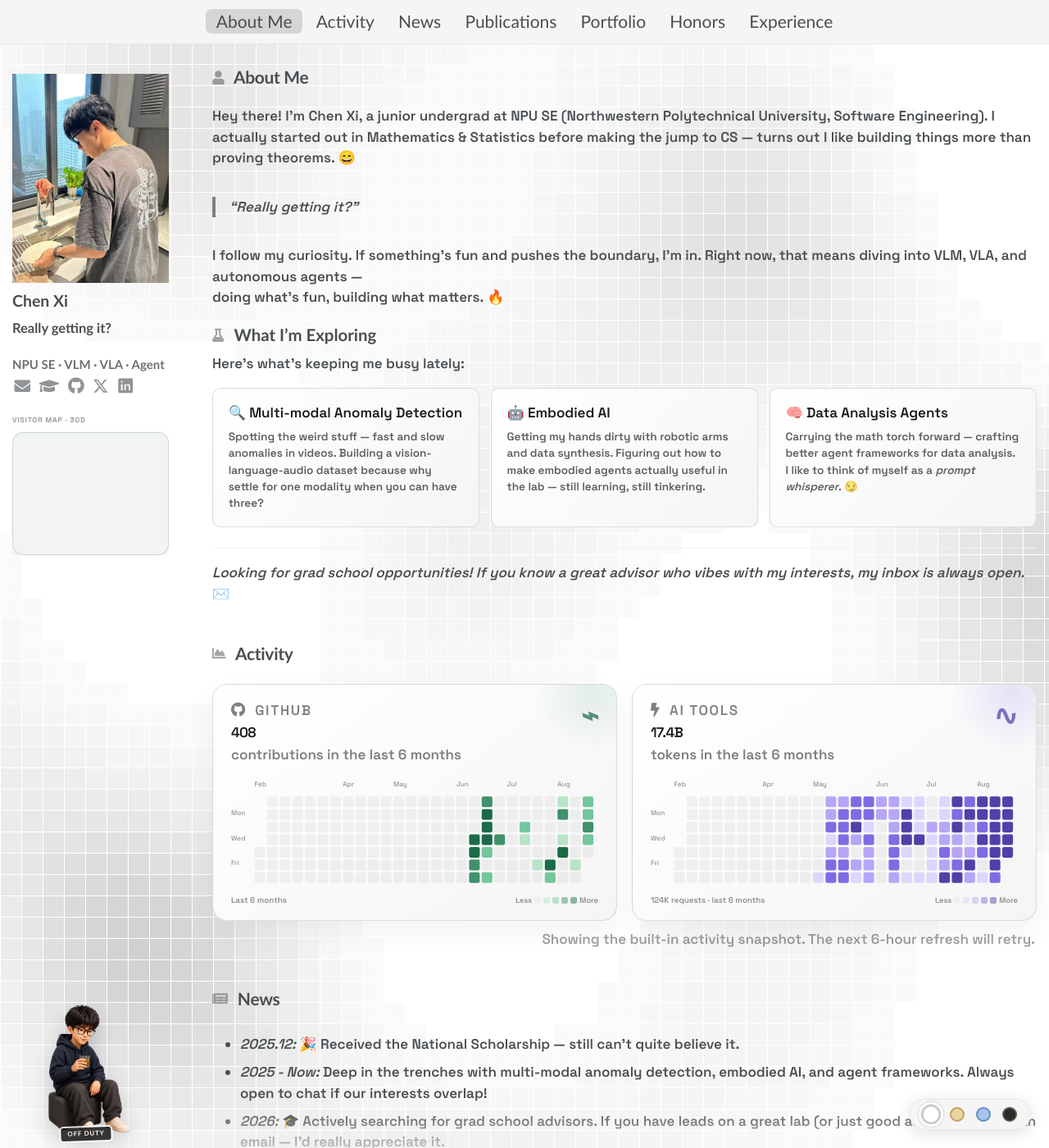
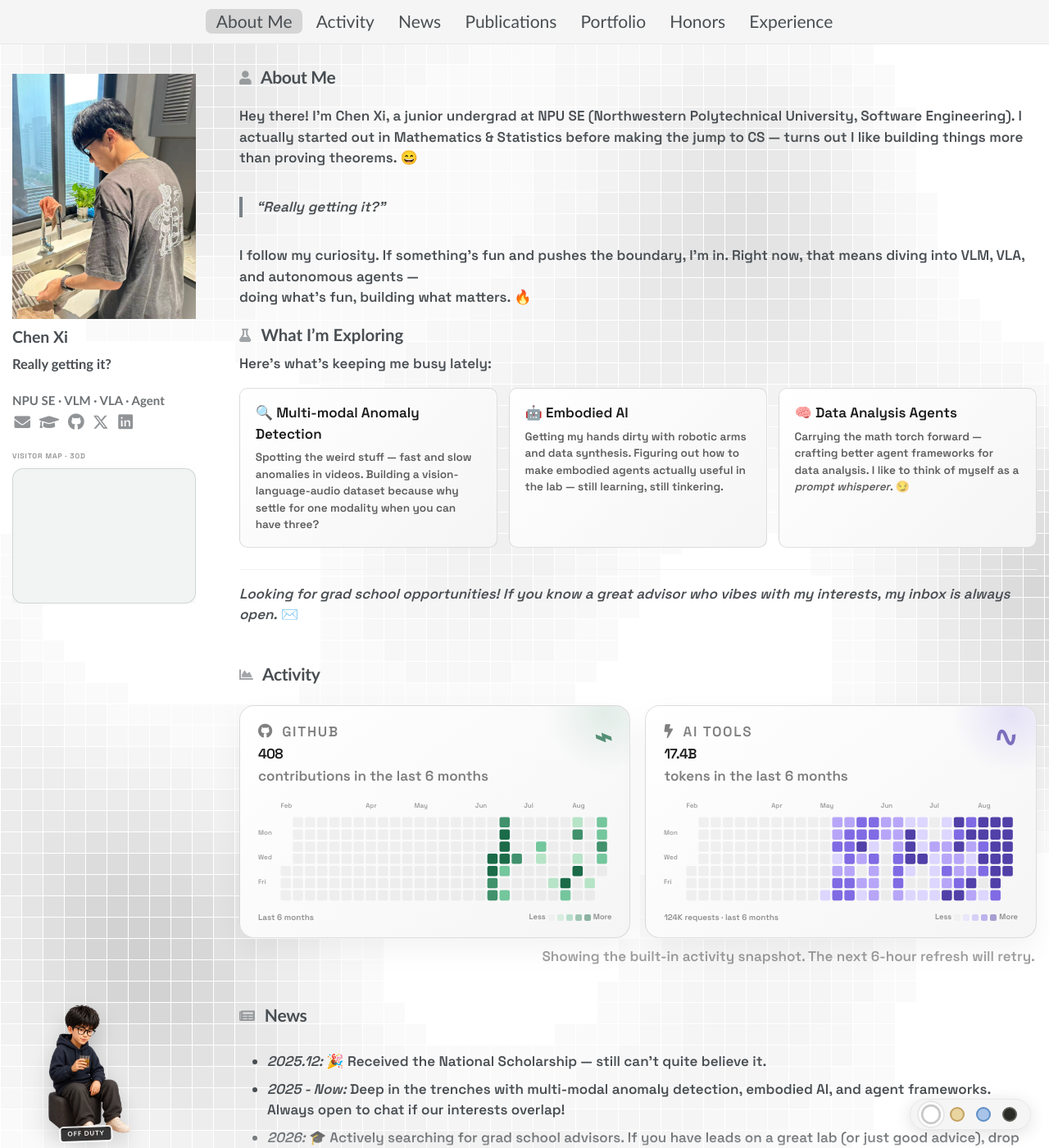
Before and after one commit to Chenxxxxxx06/Chenxxxxxx06.github.io, a Jekyll site: the page built from _pages/about.md, in a window 1280 px wide and 1400 px high. Shown: the whole window at 82% size. Built offline with Jekyll 4.4.1, drawn with Linux system fonts in a browser that asks for light colours.

Commit message:
style: enlarge visitor map

```diff
--- a/_includes/head/custom.html
+++ b/_includes/head/custom.html
@@ -9,7 +9,7 @@
 
 <link rel="preload" href="{{ "/assets/fonts/fa-solid-900.woff2" | relative_url }}" as="font" type="font/woff2" crossorigin>
 <link rel="preload" href="{{ "/assets/fonts/fa-brands-400.woff2" | relative_url }}" as="font" type="font/woff2" crossorigin>
-<link rel="stylesheet" href="{{ "/assets/css/custom-overrides.css" | relative_url }}?v=20260813-map2">
+<link rel="stylesheet" href="{{ "/assets/css/custom-overrides.css" | relative_url }}?v=20260813-map3">
 
 <link rel="apple-touch-icon" sizes="180x180" href="{{ "/images/apple-touch-icon.png" | relative_url }}">
 <link rel="shortcut icon" href="{{ "/images/favicon.ico" | relative_url }}">
--- a/_includes/scripts.html
+++ b/_includes/scripts.html
@@ -1,2 +1,2 @@
 <script src="assets/js/main.min.js"></script>
-<script src="assets/js/custom-scripts.js?v=20260813-map2"></script>
+<script src="assets/js/custom-scripts.js?v=20260813-map3"></script>
--- a/assets/css/custom-overrides.css
+++ b/assets/css/custom-overrides.css
@@ -472,7 +472,7 @@
   align-items: center;
   justify-content: center;
   width: 100%;
-  height: 150px;
+  height: 165px;
   overflow: hidden;
   color: var(--map-label);
   background: var(--map-surface);
@@ -494,6 +494,10 @@
 
 .visitor-map-widget .stbl-attr { color: var(--map-label) !important; }
 .visitor-map-widget .stbl-attr a { color: var(--map-accent) !important; }
+
+@media (min-width: 925px) {
+  .sidebar { width: 224px; }
+}
 
 @media (max-width: 900px) {
   .activity-grid { grid-template-columns: 1fr; }
--- a/assets/js/custom-scripts.js
+++ b/assets/js/custom-scripts.js
@@ -170,8 +170,8 @@
     script.dataset.period = '30d';
     script.dataset.displayMode = 'heatmap';
     script.dataset.theme = palette.theme;
-    script.dataset.width = '240';
-    script.dataset.height = '150';
+    script.dataset.width = '264';
+    script.dataset.height = '165';
     script.dataset.primaryColor = palette.primary;
     script.dataset.oceanColor = palette.ocean;
     script.dataset.statsTextColor = palette.text;
```
